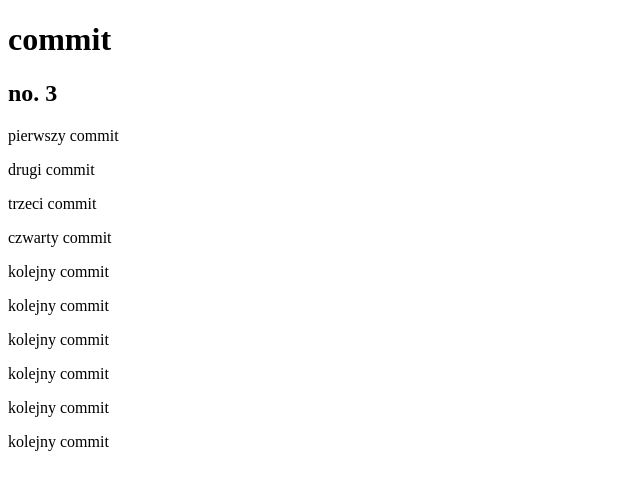
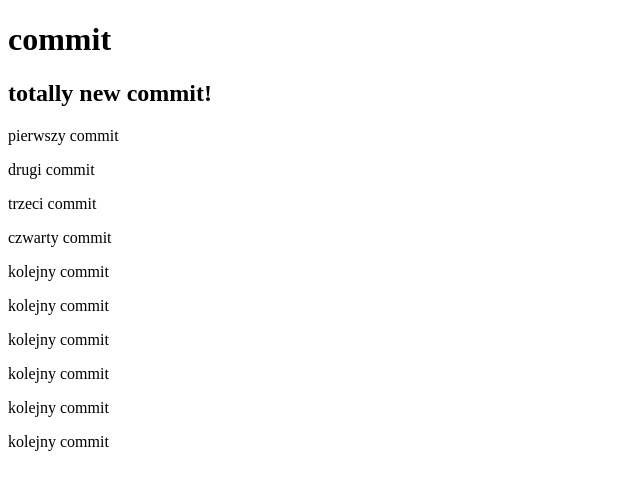
Before and after one commit to michal-switon/nauka-gita-2, a plain HTML site: page index.html in a window 1280 px wide. Shown: the whole page, without its empty margins (0-640 px from the left). Drawn offline with nearby package versions, Linux system fonts and the light colour scheme; files that its build step writes are made by us from their sources.

Commit message:
changed h2 in index.html

```diff
--- a/index.html
+++ b/index.html
@@ -8,7 +8,7 @@
 
     <body>
         <h1>commit</h1>
-        <h2>no. 3</h2>
+        <h2>totally new commit!</h2>
         <p>pierwszy commit</p>
         <p>drugi commit</p>
         <p>trzeci commit</p>
```
